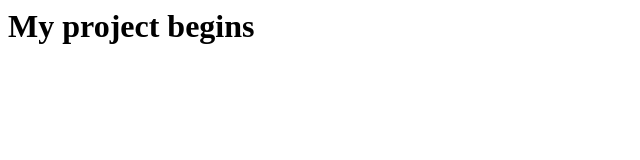
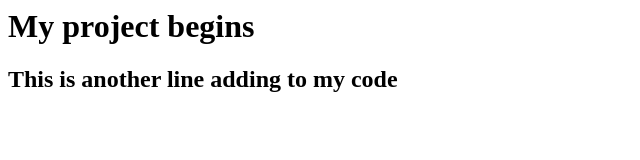
Before and after one commit to RomitStha/PathAlgorithmVisualizer, a plain HTML site: page index.html in a window 1280 px wide. Shown: the whole page, without its empty margins (0-640 px from the left). Drawn offline with Linux system fonts and the light colour scheme.

Commit message:
pull from master

```diff
--- a/index.html
+++ b/index.html
@@ -1 +1,2 @@
 <h1>My project begins</h1>
+<h2> This is another line adding to my code</h2>
```
